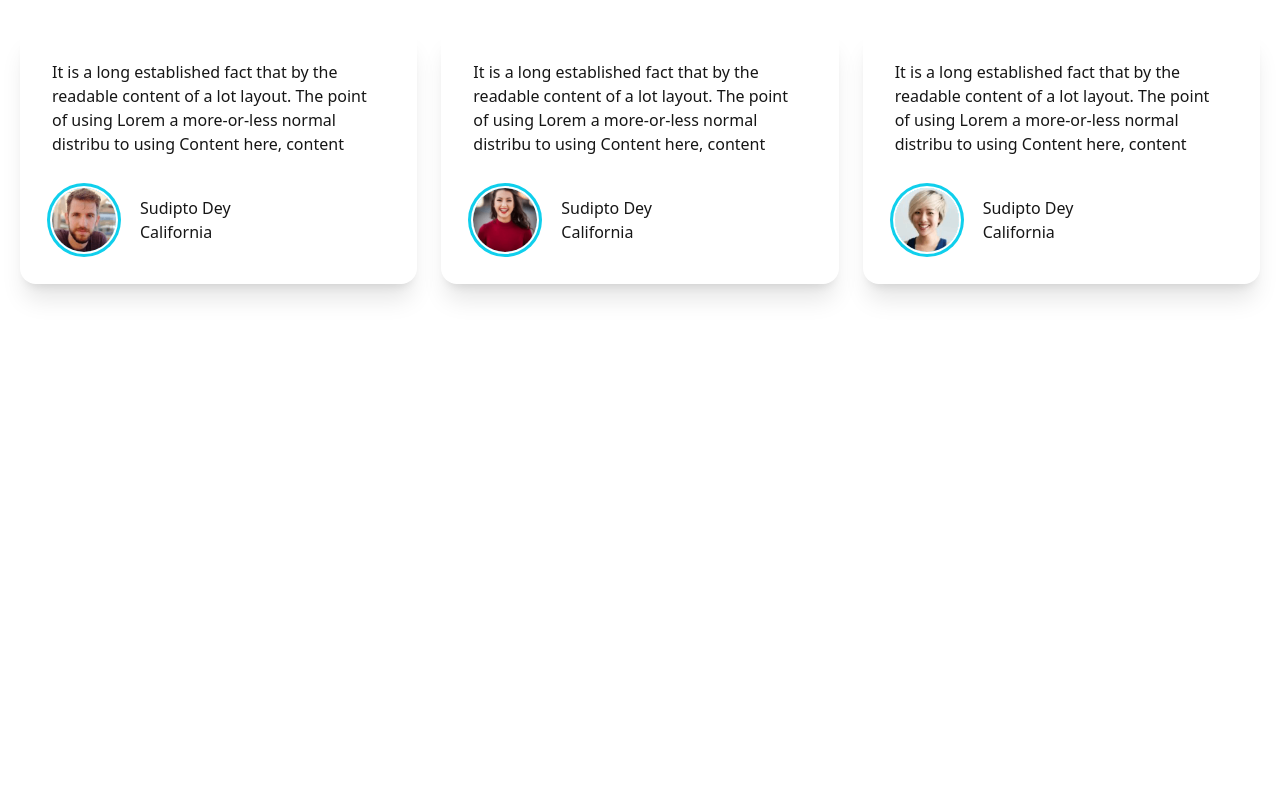
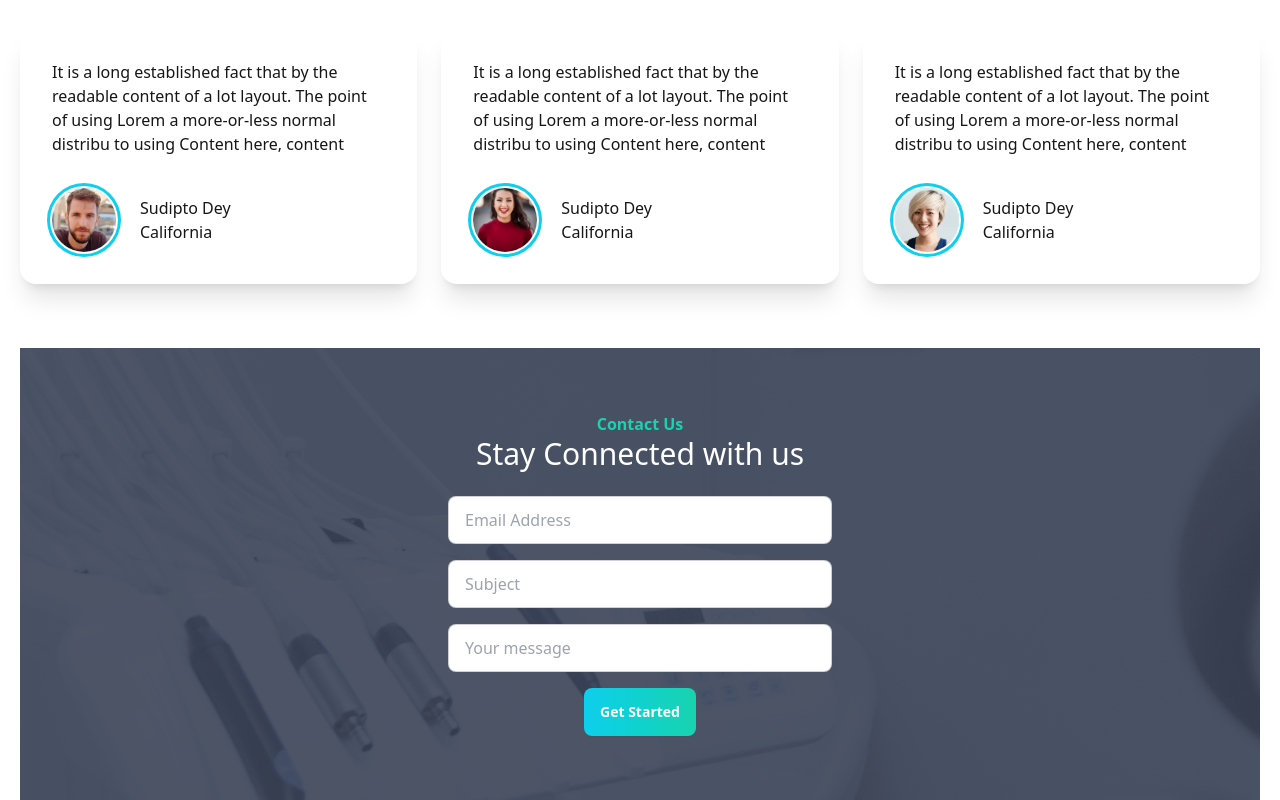
Before and after one commit to muktaranidas/FinalProject, a React (Vite) app: page / in a window 1280 px wide. Shown: the part 2560-3360 px from the top of the page. Before the commit the page ends 2908 px from the top, so only its background shows below. Built offline with nearby package versions, Linux system fonts and the light colour scheme.

Commit message:
done contact us

```diff
--- /dev/null
+++ b/src/Pages/Home/Home/ContactUs/ContactUs.jsx
@@ -0,0 +1,35 @@
+import React from 'react';
+import bg from "../../../../assets/images/appointment.png"
+import PrimaryButton from '../../../../components/PrimaryButton/PrimaryButton';
+
+const ContactUs = () => {
+    return (
+        <div className="py-16" style={
+            {
+                background:`url(${bg})`
+            }
+        }>
+            <div className=''>
+
+                <div>
+                    <h2 className='text-secondary font-bold text-center'>Contact Us</h2>
+                <h3 className='text-white text-3xl font-xl mb-6 text-center'>Stay Connected with us</h3>
+                </div>
+                <div className='grid gap-4 justify-center  '>
+
+                <input type="email" placeholder="Email Address" className="input input-bordered w-96" />
+                <input type="text" placeholder="Subject" className="input input-bordered  w-96" />
+                <input type="text" placeholder="Your message" className="input input-bordered  w-96" />
+                  <div className='mx-auto'>
+                     <PrimaryButton className="">Get Started</PrimaryButton>
+                </div>
+
+                </div>
+
+          </div>
+
+        </div>
+    );
+};
+
+export default ContactUs;
--- a/src/Pages/Home/Home/Home.jsx
+++ b/src/Pages/Home/Home/Home.jsx
@@ -2,6 +2,7 @@
 // import MakeAppointmentCard from "./MakeAppointmentCard/MakeAppointmentCard";
 
 import Banner from "./Banner/Banner";
+import ContactUs from "./ContactUs/ContactUs";
 import DentalcareHomePage from "./DentalCareHomePage/DentalCareHomePage";
 import InfoCards from "./InfoCards/InfoCards";
 import MakeAppointmentHomeCard from "./MakeAppointmentHomeCard/MakeAppointmentHomeCard";
@@ -18,6 +19,7 @@ const Home = () => {
             <DentalcareHomePage></DentalcareHomePage>
             <MakeAppointmentHomeCard></MakeAppointmentHomeCard>
             <Testimonal></Testimonal>
+            <ContactUs></ContactUs>
         </div>
     );
 };
```
